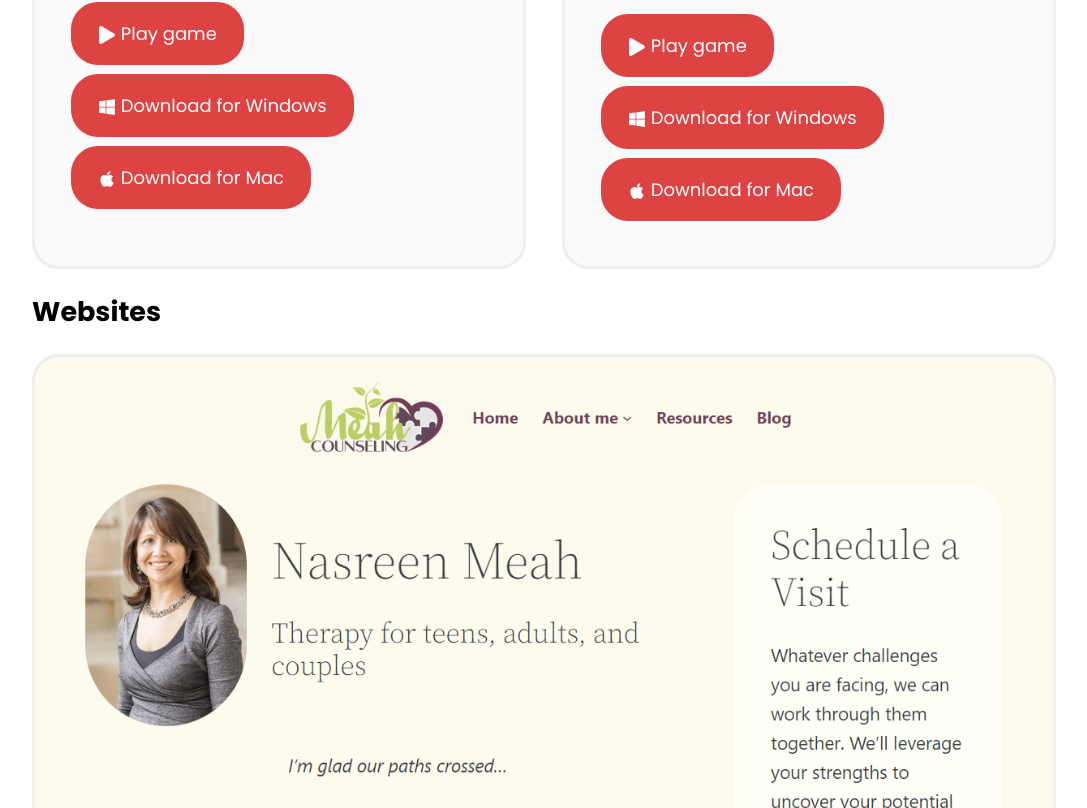
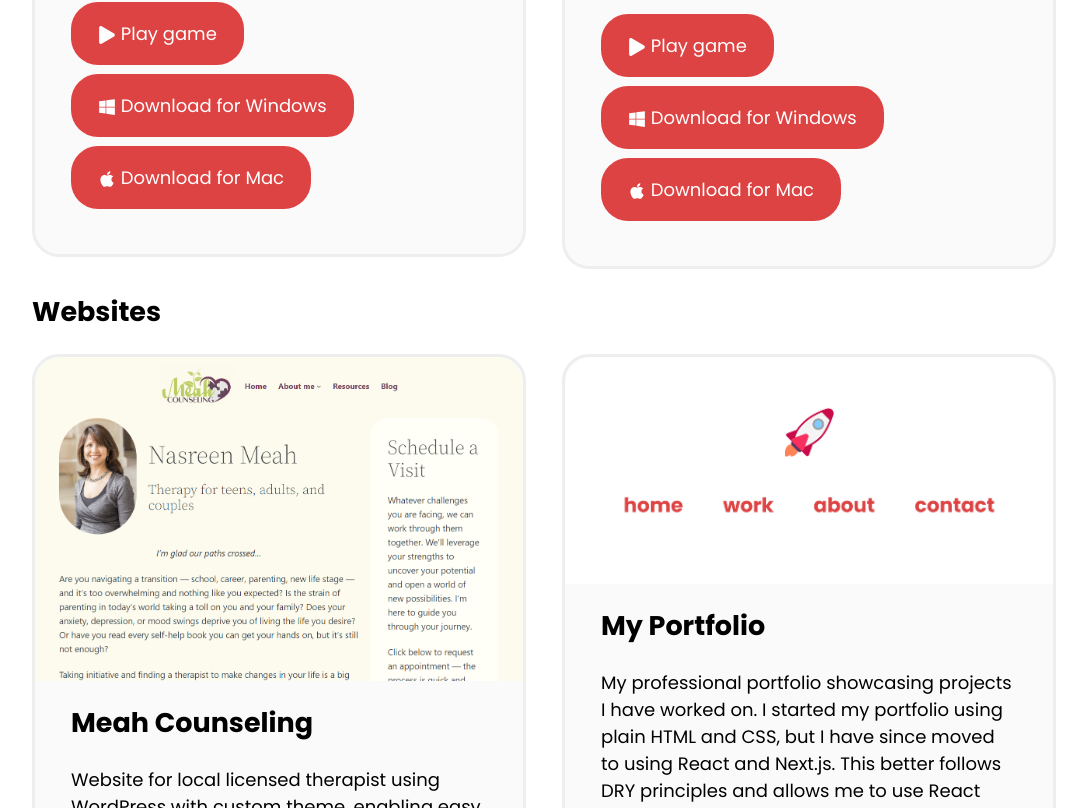
Before and after one commit to andriygm/portfolio, a Next.js app: page /work in a window 1280 px wide. Shown: the part 1992-2800 px from the top of the page, without its empty margins (96-1183 px from the left). Built offline with nearby package versions, Linux system fonts and the light colour scheme.

Commit message:
Polish various things, add more in about page

```diff
--- a/components/work.tsx
+++ b/components/work.tsx
@@ -9,6 +9,7 @@ import teleopThumbnail from "../images/thumbnails/teleop.png";
 import lozThumbnail from "../images/thumbnails/loz/dungeon-crop.png";
 import brewisThumbnail from "../images/thumbnails/brewis/title-screen.png";
 import meahThumbnail from "../images/thumbnails/meah.png";
+import portfolioThumbnail from "../images/thumbnails/portfolio.png";
 
 export function ML() {
     return (
@@ -216,3 +217,41 @@ export function MeahCounseling() {
         </>
     );
 }
+
+export function Portfolio() {
+    return (
+        <>
+            <div className={styles.card}>
+                <Image
+                    src={portfolioThumbnail}
+                    alt="My portfolio website"
+                    layout="responsive"
+                />
+                <div className={styles.content}>
+                    <h1>My Portfolio</h1>
+
+                    <p>
+                        My professional portfolio showcasing projects I have
+                        worked on. I started my portfolio using plain HTML and
+                        CSS, but I have since moved to using React and Next.js.
+                        This better follows DRY principles and allows me to use
+                        React components to create a more dynamic portfolio.
+                    </p>
+
+                    <p>
+                        This project is continuously integrated, meaning that
+                        changes to the main branch are automatically validated
+                        and deployed.
+                    </p>
+
+                    <Button
+                        href="https://github.com/andriygm/portfolio"
+                        type="secondary"
+                    >
+                        <FaCode className={styles.icon} /> View source
+                    </Button>
+                </div>
+            </div>
+        </>
+    );
+}
--- a/pages/work.tsx
+++ b/pages/work.tsx
@@ -1,17 +1,29 @@
 import Head from "next/head"
 
 import styles from "../styles/work.module.scss"
-import { ML, VR, LOZ, BrewingGame, MeahCounseling } from "../components/work"
+import {
+    ML,
+    VR,
+    LOZ,
+    BrewingGame,
+    MeahCounseling,
+    Portfolio,
+} from "../components/work";
 
 export default function Work() {
-    return <>
+    return (
+        <>
             <Head>
                 <title>Work — Andriy Massimilla</title>
             </Head>
 
             <h1>Work</h1>
 
-        <p>Here are some of the projects I have worked on that are publically accessible. Please note this list is not comprehensive, as it does not include any private repositories.</p>
+            <p>
+                Here are some of the projects I have worked on that are
+                publically accessible. Please note this list is not
+                comprehensive, as it does not include any private repositories.
+            </p>
 
             <section>
                 <h1>Research</h1>
@@ -36,9 +48,11 @@ export default function Work() {
 
                 <div className={styles.projects}>
                     <MeahCounseling />
+                    <Portfolio />
                 </div>
             </section>
         </>
+    );
 }
 
 export function RecentWork() {
--- a/styles/layout.module.scss
+++ b/styles/layout.module.scss
@@ -54,3 +54,13 @@
         }
     }
 }
+
+.photo {
+    img {
+        border-radius: $rounded-corner-rad;
+    }
+
+    @include media(md) {
+        margin: 3em 5em;
+    }
+}
--- a/styles/work.module.scss
+++ b/styles/work.module.scss
@@ -4,10 +4,7 @@
     display: flex;
     flex-direction: column;
     gap: 2em;
-
-    >.card {
-        flex: 1;
-    }
+    align-items: flex-start;
 
     @include media(md) {
         flex-direction: row;
```
Also changed, not shown: pages/about.tsx (+24 -7 lines), images/thumbnails/portfolio.png (added), 1 other file (tests, documents, lock files or other folders). Lines whose indentation alone changed are shown as unchanged.
